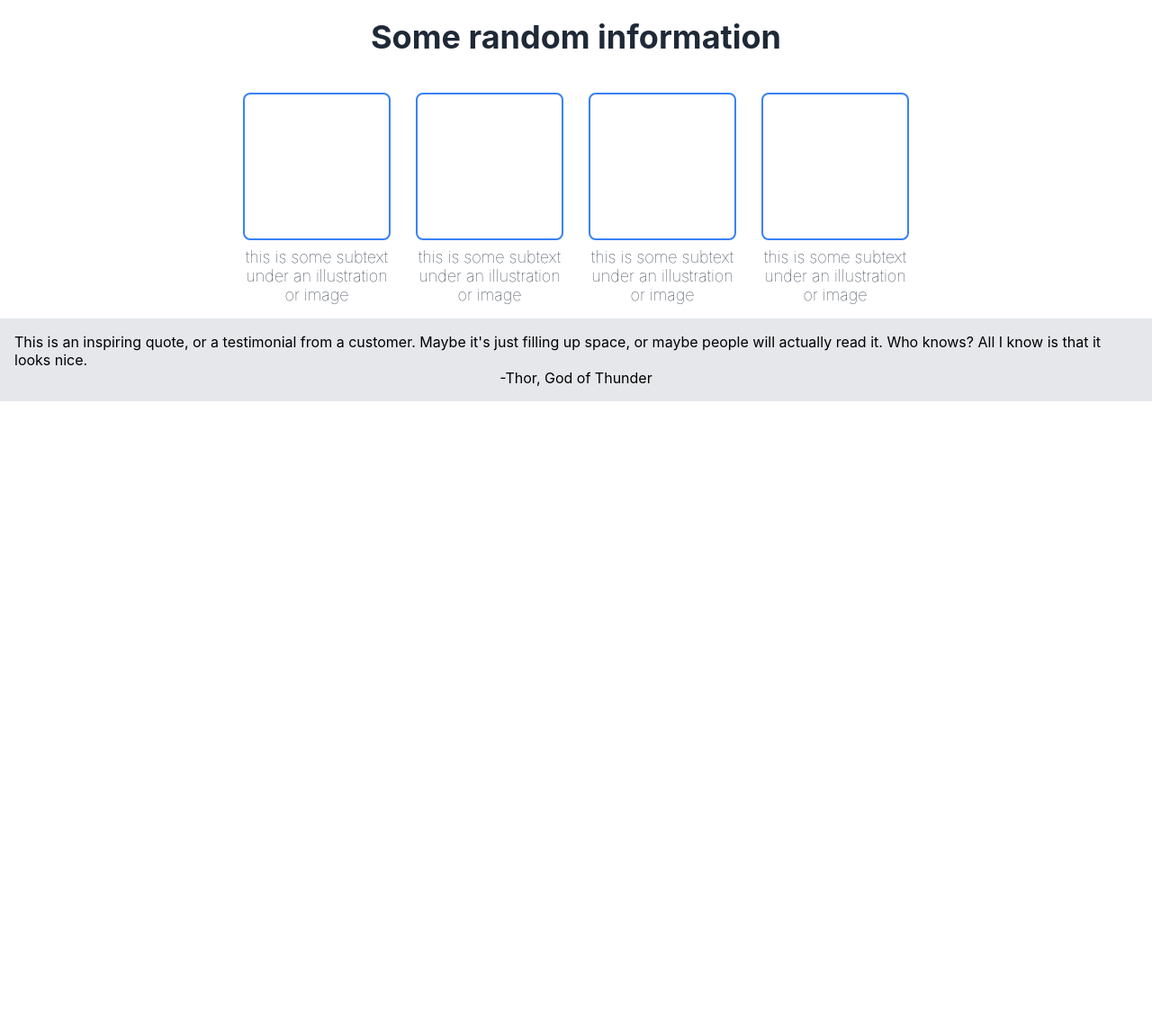
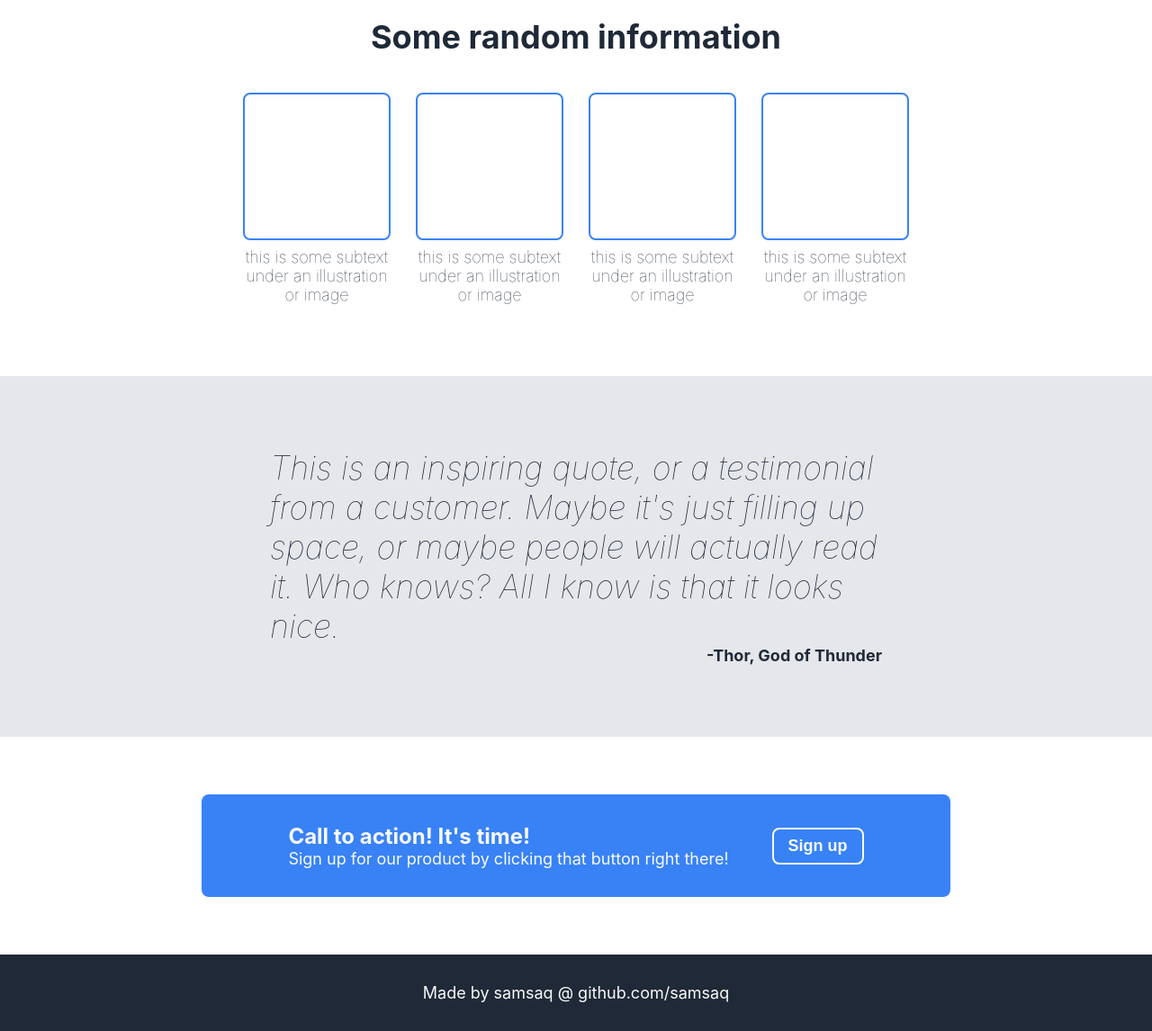
Before and after one commit to samsaq/odin-landing-page, a plain HTML site: page index.html in a window 1280 px wide. Shown: the part 389-1535 px from the top of the page at 90% size. Before the commit the page ends 835 px from the top, so only its background shows below. Drawn offline with Linux system fonts and the light colour scheme.

Commit message:
final commit - finishing out page

```diff
--- a/index.html
+++ b/index.html
@@ -1,5 +1,6 @@
 <!DOCTYPE html>
 <html lang="en">
+
 <head>
     <meta charset="UTF-8">
     <meta http-equiv="X-UA-Compatible" content="IE=edge">
@@ -7,12 +8,13 @@
     <link rel="stylesheet" href="style.css">
     <title>Landing Page</title>
 </head>
+
 <body>
     <!-- having 6 flexbox divs to setup the base page
     first and last div will be for the header and footer-->
     <div class="top header">
-        <div id = "subHeaderLeft">Header Logo</div>
-        <div id = "subHeaderRight">
+        <div id="subHeaderLeft">Header Logo</div>
+        <div id="subHeaderRight">
             <div class="subheaderRightLink">header link one</div>
             <div class="subheaderRightLink">header link two</div>
             <div class="subheaderRightLink">header link three</div>
@@ -20,16 +22,19 @@
 
     </div>
     <div class="top siteIntroHolder">
+
         <div class="sub top text left">
             <div class="sub top introTitle">This website is awesome</div>
-            <div class="sub top introSubText">This website has subtext that goes here under the main title. It's smaller font and the color is lower contrast.</div>
+            <div class="sub top introSubText">This website has subtext that goes here under the main title. It's
+                smaller font and the color is lower contrast.</div>
             <div class="buttonContainment">
-                <button class = "sub top introButton">Sign up</button>
+                <button class="sub top introButton">Sign up</button>
             </div>
         </div>
         <div class="sub top image right">
             <img id="introImage" src="./Assets/minimalistAtom.png" alt="placeholder atom image">
         </div>
+
     </div>
     <div class="middle imgBarHolder">
         <div class="middle barTitle">Some random information</div>
@@ -53,17 +58,27 @@
         </div>
     </div>
     <div class="middle quoteHolder">
-        <div class="middle quoteParagraph">This is an inspiring quote, or a testimonial from a customer. Maybe it's just filling up space,
+        <div class="middle quoteParagraph">This is an inspiring quote, or a testimonial from a customer. Maybe it's just
+            filling up space,
             or maybe people will actually read it. Who knows? All I know is that it looks nice.
         </div>
-        <div class="middle quoteCredit">-Thor, God of Thunder</div>
+        <div class="middle quote creditHolder">
+            <div class="middle quoteCredit">-Thor, God of Thunder</div>
+        </div>
     </div>
     <div class="bottom callHolder">
-
+        <div class="bottom callBox">
+            <div class="bottom callText">
+                <div class="bottom callTitle">Call to action! It's time!</div>
+                <div class="bottom callSubText">Sign up for our product by clicking that button right there!</div>
+            </div>
+            <button class="bottom callButton">Sign up</button>
+        </div>
     </div>
     <div class="bottom footer">
-
+        <div class="bottom footerText">Made by samsaq @ github.com/samsaq</div>
     </div>
 
 </body>
+
 </html>
--- a/style.css
+++ b/style.css
@@ -22,7 +22,7 @@ body {
     justify-content: space-around;
     align-items: center;
     padding: 2rem;
-    padding-inline: 20vh;
+    padding-inline: 38vh;
 }
 
 .top.sub.text.left {
@@ -31,6 +31,7 @@ body {
     align-content: center;
     flex-direction: column;
     flex: 1;
+    margin: 1rem;
 }
 
 .sub.top.introTitle {
@@ -42,6 +43,8 @@ body {
 .sub.top.introSubText {
     font-size: 18px;
     color: #E5E7EB;
+    padding-top: 1rem;
+    padding-bottom: 1rem;
 }
 
 .sub.top.introButton {
@@ -61,6 +64,11 @@ body {
 
 .sub.top.image.right {
     flex: 1;
+    border-radius: 1rem;
+    border-color: #E5E7EB;
+    border-style: solid;
+    border-width: 2px;
+    margin: 1rem;
 }
 
 #introImage {
@@ -97,6 +105,7 @@ div.subheaderRightLink {
     justify-content: center;
     align-items: center;
     flex-direction: column;
+    padding-bottom: 4rem;
 }
 
 .middle.barTitle {
@@ -146,7 +155,87 @@ div.subheaderRightLink {
     justify-content: center;
     align-items: center;
     flex-direction: column;
-    padding: 1rem;
     background-color: #E5E7EB;
+    padding-top: 5rem;
+    padding-bottom: 5rem;;
+}
 
+.middle.quoteParagraph{
+    font-size: 36px;
+    font-weight: lighter;
+    color: #1F2937;
+    width:85vh;
+    font-style: italic;
 }
+
+.middle.quote.creditHolder{
+    display: flex;
+    justify-content: flex-end;
+    width: 85vh;
+}
+
+.middle.quoteCredit{
+    font-size: 18px;
+    color: #1F2937;
+    font-weight: bold;
+    text-align: right;
+}
+
+.bottom.callHolder {
+    display: flex;
+    justify-content: center;
+    align-items: center;
+    padding-top: 4rem;
+    padding-bottom: 4rem;
+}
+
+.bottom.callBox {
+    display: flex;
+    justify-content: center;
+    align-items: center;
+    background-color: #3882F6;
+    color: #F9FAf8;
+    padding-inline: 6rem;
+    padding-top: 2rem;
+    padding-bottom: 2rem;
+    border-radius: 0.5rem;
+}
+
+.bottom.callTitle{
+    font-size: 24px;
+    font-weight: bold;
+    color: #F9FAf8;
+}
+
+.bottom.callText{
+    font-size: 18px;
+    color: #F9FAf8;
+}
+
+.bottom.callButton {
+    background-color: #3882F6;
+    color: #F9FAf8;
+    border: solid;
+    border-radius: .5rem;
+    border-width: 2px;
+    font-weight: bold;
+    font-size: 18px;
+    padding: 0.5rem;
+    padding-inline: 1rem;
+    margin-inline-start: 3rem;
+}
+
+.bottom.footer {
+    display: flex;
+    justify-content: center;
+    align-items: center;
+    background-color: #1F2937;
+    color: #F9FAf8;
+    padding-top: 2rem;
+    padding-bottom: 2rem;
+}
+
+.bottom.footerText {
+    font-size: 18px;
+    color: #F9FAf8;
+}
```
